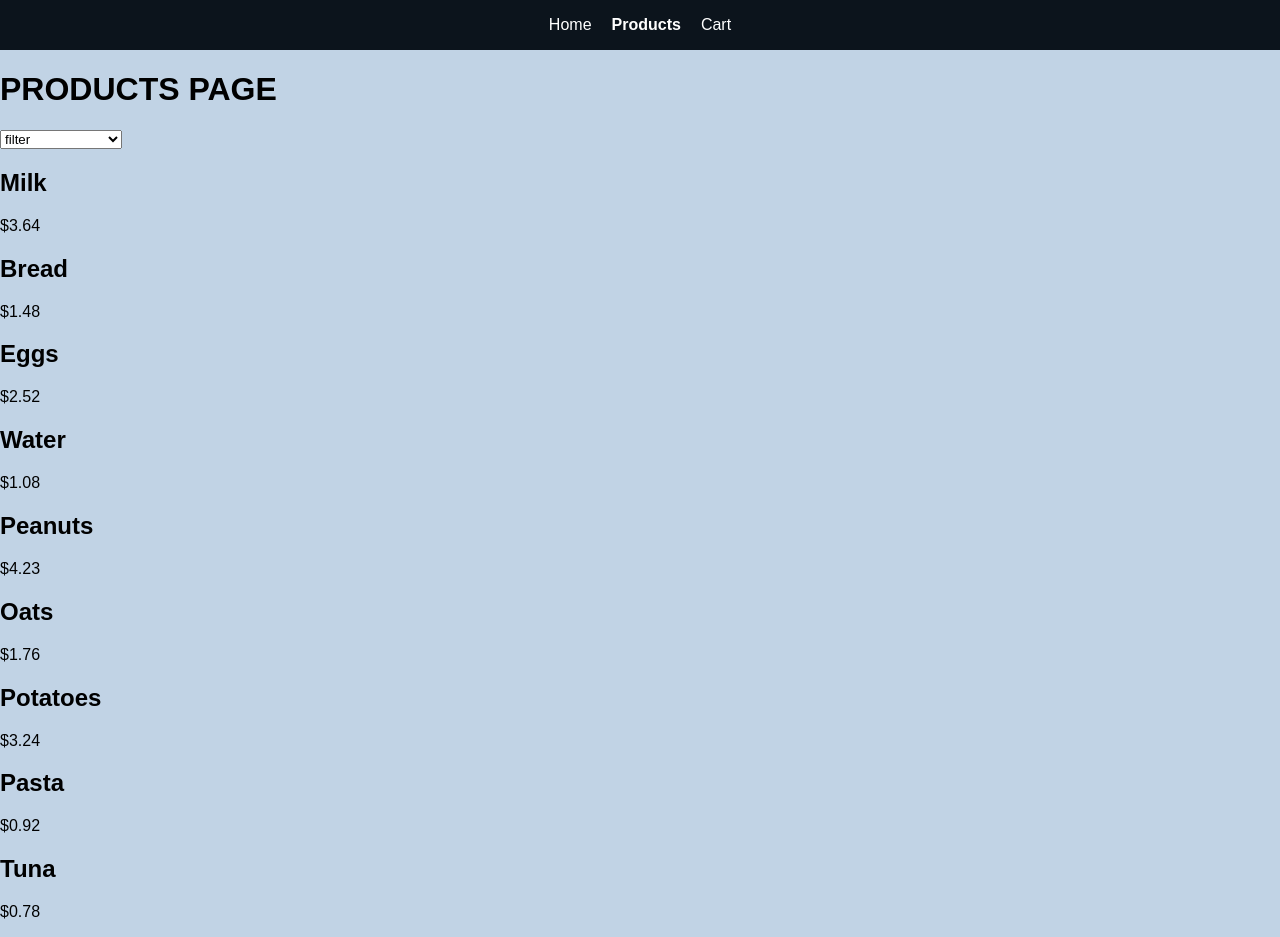
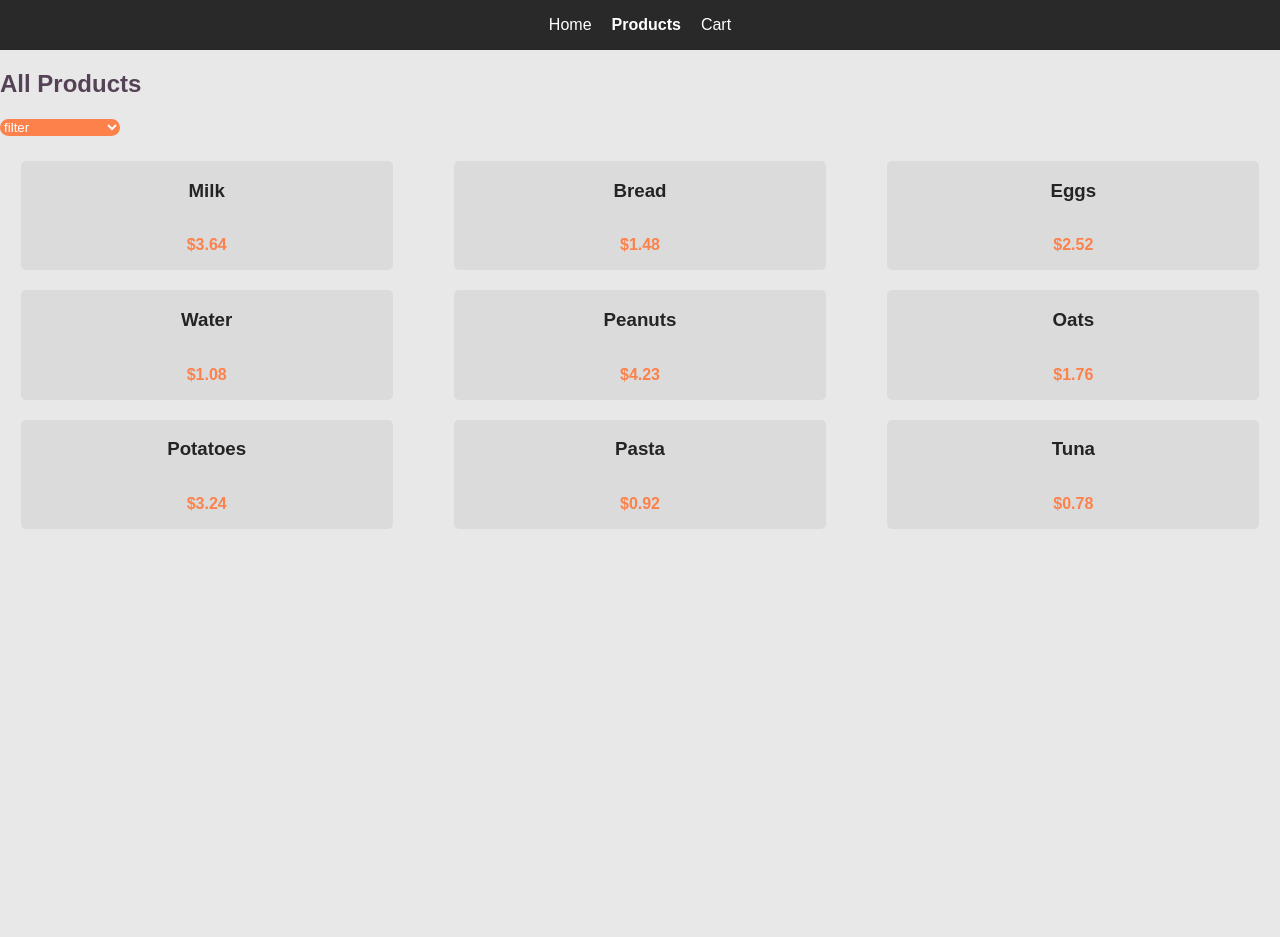
Before and after one commit to renderGUI/ecommerce-site, a React (Create React App) app: page /products in a window 1280 px wide. After the commit the page ends 800 px from the top, so only its background shows below. Built offline with nearby package versions, Linux system fonts and the light colour scheme; data requests are answered from the project's data file.

Commit message:
Add styling to Products page

```diff
--- a/src/_config.scss
+++ b/src/_config.scss
@@ -1,2 +1,5 @@
-$background: #c1d3e5;
+$background: #e8e8e8;
 $navigationLinks: #ffffff;
+$primaryColor: #564256;
+$secondaryColor: #fc814a;
+$textColor: #242424;
--- a/src/components/products-page/FilterButton.js
+++ b/src/components/products-page/FilterButton.js
@@ -1,17 +1,21 @@
+import classes from "./FilterButton.module.scss";
+
 const FilterButton = (props) => {
   const filterChangeHandler = (e) => {
     props.setFilterType(e.target.value);
   };
   return (
-    <>
-      <select onChange={filterChangeHandler} defaultValue="default">
+    <select
+      className={classes.filterDropdown}
+      onChange={filterChangeHandler}
+      defaultValue="default"
+    >
       <option value="default" disabled>
         filter
       </option>
       <option value="ascending">lowest to highest</option>
       <option value="descending">highest to lowest</option>
     </select>
-    </>
   );
 };
 
--- /dev/null
+++ b/src/components/products-page/FilterButton.module.scss
@@ -0,0 +1,9 @@
+@use "../../config";
+
+.filterDropdown {
+  color: #ffffff;
+  background-color: config.$secondaryColor;
+  border: none;
+  border-radius: 25px;
+  margin-bottom: 25px;
+}
--- a/src/components/products-page/Product.js
+++ b/src/components/products-page/Product.js
@@ -1,3 +1,4 @@
+import classes from "./Product.module.scss";
 import { useNavigate } from "react-router-dom";
 
 const Product = (props) => {
@@ -7,8 +8,8 @@ const Product = (props) => {
     navigate(`/products/${props.id}`);
   };
   return (
-    <div onClick={viewDetailsHandler}>
-      <h2>{props.item}</h2>
+    <div className={classes.productContainer} onClick={viewDetailsHandler}>
+      <h3>{props.item}</h3>
       <p>${props.price}</p>
     </div>
   );
--- /dev/null
+++ b/src/components/products-page/Product.module.scss
@@ -0,0 +1,26 @@
+@use "../../config";
+
+.productContainer {
+  width: 90%;
+  background-color: darken(config.$background, 5%);
+  display: flex;
+  flex-direction: column;
+  justify-content: center;
+  align-items: center;
+  text-align: center;
+  border-radius: 5px;
+
+  &:hover {
+    box-shadow: rgba(100, 100, 111, 0.2) 0px 7px 29px 0px;
+    cursor: pointer;
+  }
+
+  h3 {
+    color: config.$textColor;
+  }
+
+  p {
+    color: config.$secondaryColor;
+    font-weight: 600;
+  }
+}
--- a/src/pages/Products.js
+++ b/src/pages/Products.js
@@ -1,3 +1,4 @@
+import classes from "./Products.module.scss";
 import { productsContext } from "../contexts/productsContext";
 import { useState, useContext } from "react";
 import Product from "../components/products-page/Product";
@@ -21,8 +22,9 @@ const Products = () => {
 
   return (
     <div>
-      <h1>PRODUCTS PAGE</h1>
+      <h2 className={classes.heading}>All Products</h2>
       <FilterButton setFilterType={setFilterType} />
+      <section className={classes.productsContainer}>
         {products.map((product) => {
           return (
             <Product
@@ -33,6 +35,7 @@ const Products = () => {
             />
           );
         })}
+      </section>
     </div>
   );
 };
--- /dev/null
+++ b/src/pages/Products.module.scss
@@ -0,0 +1,12 @@
+@use "../config";
+
+.heading {
+  color: config.$primaryColor;
+}
+
+.productsContainer {
+  display: grid;
+  grid-template-columns: repeat(3, 1fr);
+  gap: 20px 20px;
+  justify-items: center;
+}
```
Lines whose indentation alone changed are shown as unchanged.
